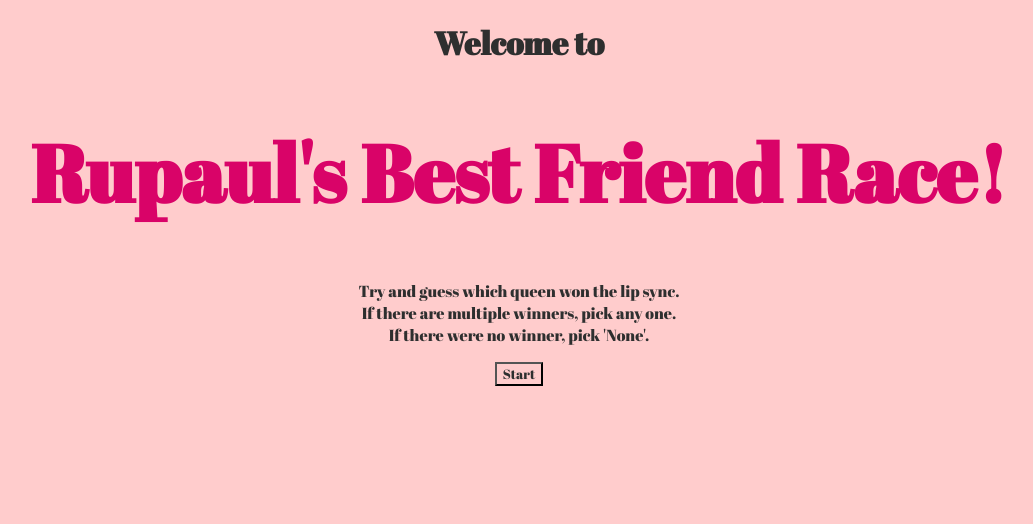
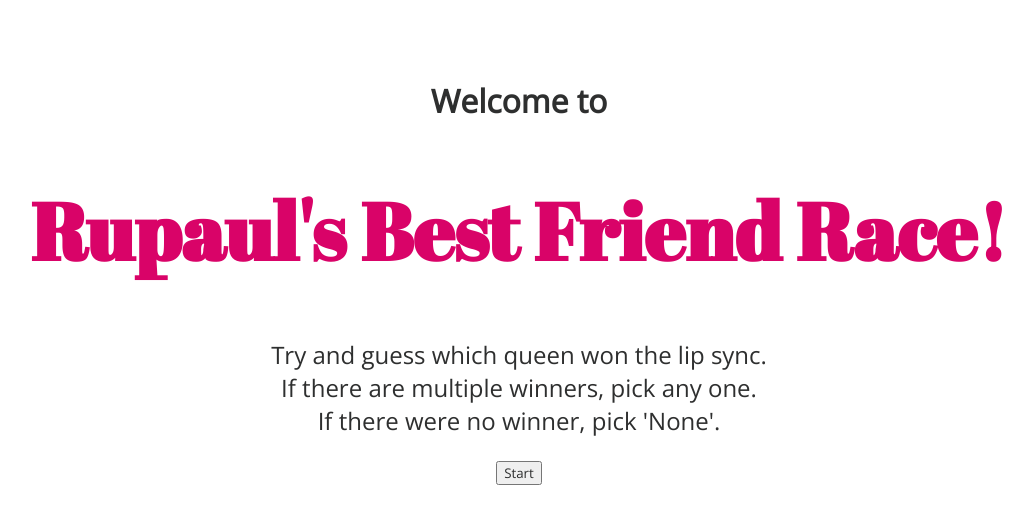
Before and after one commit to shayaansaiyed/RPDR-Lipsync, a website: page index.html in a window 1280 px wide. Shown: the whole page, without its empty margins (121-1154 px from the left). Drawn offline with nearby package versions, Linux system fonts and the light colour scheme.

Commit message:
simplify design

```diff
--- a/index.html
+++ b/index.html
@@ -7,8 +7,7 @@
     <title>Project starter</title>
     <link rel="stylesheet" type="text/css" href="dist/css/styles.css" />
     <link rel="preconnect" href="https://fonts.gstatic.com">
-    <link href="https://fonts.googleapis.com/css2?family=Abril+Fatface&family=Raleway&display=swap" rel="stylesheet">
-    <link href="https://fonts.googleapis.com/css2?family=Abril+Fatface&display=swap" rel="stylesheet">
+    <link href="https://fonts.googleapis.com/css2?family=Abril+Fatface&family=Open+Sans&display=swap" rel="stylesheet">
   </head>
   <body>
       <div id="startMenu">
--- a/src/scss/styles.scss
+++ b/src/scss/styles.scss
@@ -1,8 +1,15 @@
 * {
-    background-color: #ffcccc;
     text-align: center;
-    font-family: 'Abril Fatface', cursive;
+    font-family: 'Open Sans', sans-serif;
     color: #2E2F2F;
+}
+
+#startMenu{
+    padding-top: 50px;
+}
+
+.instructions{
+    font-size: 1.5em;
 }
 
 img {
@@ -28,4 +35,5 @@
 .title {
     font-size: 5em;
     color: #D90368;
+    font-family: 'Abril Fatface', cursive;
 }
```
Also changed, not shown: dist/css/styles.css, 1 other file.
